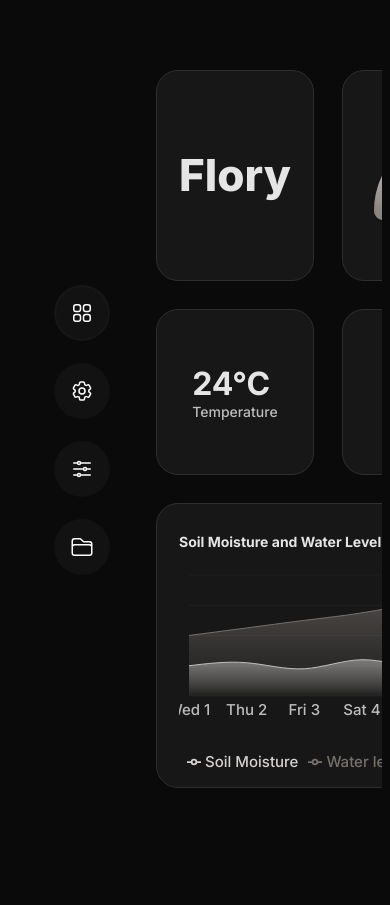
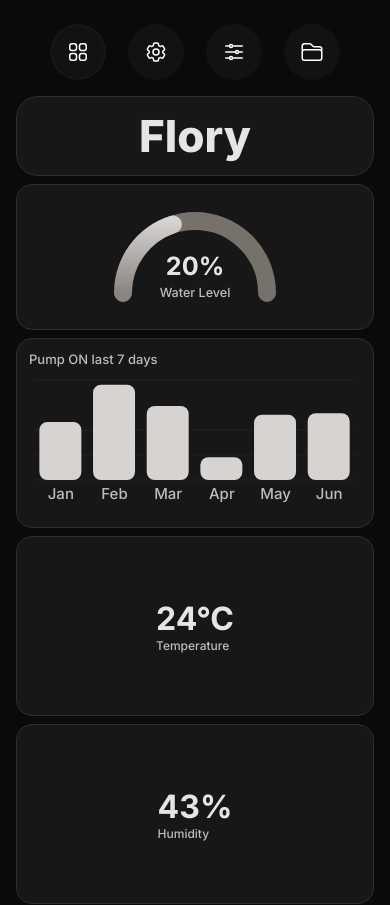
Before and after one commit to AthemiS13/Flory, a Next.js app in the folder my-app/: page / in a window 390 px wide. Shown: the top 905 px of the page. Before the commit the page ends 852 px from the top, so only its background shows below. Built offline with nearby package versions, Linux system fonts and the light colour scheme.

Commit message:
feat: enhance responsive design for SettingsPage and Sidebar; adjust button interactions and card styles

```diff
--- a/my-app/app/globals.css
+++ b/my-app/app/globals.css
@@ -23,7 +23,7 @@ a.round-btn:focus {
 }
 
 html, body, #__next { height: 100%; }
-/* Disable scrolling on html and body */
+/* Disable scrolling on html and body on desktop only */
 html {
   overflow: hidden;
   height: 100vh;
@@ -199,6 +199,10 @@ a.round-btn.active:focus-visible {
 .chart-legend-square { width:12px; height:12px; border-radius:4px; }
 
 /* Settings page layout and controls */
+.settings-page-container {
+  padding: 32px;
+}
+
 .settings-grid {
   display: grid;
   grid-template-columns: 1fr 1fr;
@@ -206,17 +210,26 @@ a.round-btn.active:focus-visible {
   align-items: stretch;
 }
 
-.settings-card { padding: 28px; border-radius: var(--rounded-lg); }
+.settings-card { padding: 28px; border-radius: 32px; }
 
 .settings-card {
   display: flex;
   flex-direction: column;
   /* increased horizontal padding per design */
-  padding-left: 88px;
-  padding-right: 88px;
+  padding-left: 100px;
+  padding-right: 100px;
   padding-top: 28px;
   padding-bottom: 28px;
 }
+
+/* make sure settings cards don't get artificially narrow due to container padding */
+.settings-card, .settings-card-inner { width: 100%; box-sizing: border-box; }
+
+/* Ensure the inner wrapper in the Sidebar can switch between column and row nicely */
+.sidebar > div { min-width: 0; display: flex; flex-direction: column; align-items: center; }
+
+.sidebar-inner { display:flex; gap:22px; align-items:center; justify-content:center }
+
 
 .settings-card-inner {
   display: flex;
@@ -310,3 +323,243 @@ input[type=range]::-ms-thumb { background: var(--fg); }
 /* Make the filled track slightly lighter so the thumb stands out */
 input[type=range]::-webkit-slider-runnable-track { height:6px; border-radius:6px }
 input[type=range] { width: 100%; }
+
+
+/* ========================================
+   RESPONSIVE DESIGN - TABLET & MOBILE
+   ======================================== */
+
+/* Tablet (portrait and landscape) */
+@media (max-width: 1024px) {
+  /* Enable scrolling on mobile */
+  html, body {
+    overflow: auto;
+    height: auto;
+    min-height: 100vh;
+  }
+
+  .container-dashboard {
+    grid-template-columns: 1fr;
+    grid-template-rows: auto 1fr;
+    padding: 16px;
+    gap: 24px;
+    height: auto;
+    min-height: 100vh;
+    align-items: start;
+  }
+
+  .sidebar {
+    flex-direction: row;
+    justify-content: center;
+    align-items: center;
+    gap: 12px;
+    padding: 12px 8px !important;
+    width: 100%;
+    position: sticky;
+    top: 0;
+    left: 0;
+    right: 0;
+    z-index: 60;
+    background: linear-gradient(180deg, rgba(10,10,10,0.98), rgba(10,10,10,0.95));
+  }
+
+  /* the inner wrapper that contains the icon links should be row on tablet and smaller */
+  .sidebar > div, .sidebar-inner { flex-direction: row; gap: 12px; }
+
+  .main-grid {
+    grid-template-columns: repeat(2, 1fr);
+    gap: 16px;
+    overflow-y: visible;
+    padding-bottom: 16px;
+    height: auto;
+  }
+
+  .col-span-2,
+  .col-span-3 {
+    grid-column: span 2;
+  }
+
+  .card-huge {
+    height: auto;
+    min-height: 240px;
+  }
+
+  /* Settings page adjustments */
+  .settings-page-container {
+    padding: 8px !important;
+  }
+
+  .settings-grid {
+    grid-template-columns: 1fr;
+    gap: 16px;
+    width: 100%;
+    margin: 0;
+    padding: 0;
+  }
+
+  .settings-card {
+    padding-left: 24px;
+    padding-right: 24px;
+    padding-top: 20px;
+    padding-bottom: 20px;
+    width: 100%;
+    box-sizing: border-box;
+    margin: 0;
+  }
+}
+
+/* Mobile (phones) */
+@media (max-width: 768px) {
+  .container-dashboard {
+    padding: 12px;
+    gap: 20px;
+    min-height: 100vh;
+  }
+
+  .sidebar {
+    gap: 12px;
+    padding: 8px 0 !important;
+  }
+
+  .main-grid {
+    grid-template-columns: 1fr;
+    gap: 12px;
+    height: auto;
+  }
+
+  .col-span-2,
+  .col-span-3 {
+    grid-column: span 1;
+  }
+
+  .card {
+    padding: 16px;
+  }
+
+  /* Smaller chart titles on mobile */
+  .card h3,
+  .card > div > h3,
+  h3 {
+    font-size: 13px !important;
+  }
+
+  /* Re-target area chart title which is rendered with inline styles in components */
+  .chart-wrapper div[style*="fontSize:14"],
+  .chart-wrapper div[style*="fontSize:14px"] {
+    font-size: 13px !important;
+  }
+
+  /* Also target the inline-styled titles used in AreaInner (fontSize:14 set inline) */
+  .chart-wrapper div[style*="fontSize:14"] {
+    font-size: 13px !important;
+  }
+
+  .stat-number {
+    font-size: 28px;
+  }
+
+  .stat-label {
+    font-size: 12px;
+  }
+
+  /* Settings page mobile adjustments */
+  .settings-page-container {
+    padding: 4px !important;
+  }
+
+  .settings-grid {
+    gap: 12px;
+    width: 100%;
+    margin: 0;
+    padding: 0;
+  }
+
+  .settings-card {
+    padding: 18px 16px;
+    padding-left: 16px;
+    padding-right: 16px;
+    width: 100%;
+    margin: 0;
+  }
+
+  .settings-card-body {
+    gap: 28px !important;
+  }
+
+  /* Override inline styles - make all settings text smaller on mobile */
+  .settings-card-body [style*="fontSize: 15"],
+  .settings-card-body [style*="fontSize: 15px"],
+  .settings-card-body [style*="fontWeight: 600"] {
+    font-size: 12px !important;
+  }
+
+  /* Make large numbers in settings smaller on mobile */
+  .settings-card-body [style*="fontSize: 56"] {
+    font-size: 44px !important;
+  }
+}
+
+/* Small phones and iPhone 15 Pro */
+@media (max-width: 480px) {
+  .container-dashboard {
+    padding: 8px;
+    gap: 8px;
+  }
+
+  .sidebar {
+    gap: 8px;
+    flex-direction: row;
+    justify-content: center;
+    align-items: center;
+  }
+
+  .main-grid {
+    gap: 8px;
+  }
+
+  .card {
+    padding: 12px;
+    border-radius: 16px;
+  }
+
+  .stat-number {
+    font-size: 24px;
+  }
+
+  .settings-page-container {
+    padding: 2px !important;
+  }
+
+  .settings-card {
+    padding: 12px 12px;
+    padding-left: 12px;
+    padding-right: 12px;
+    width: 100%;
+    margin: 0;
+  }
+
+  .settings-card-body [style*="fontSize: 15"],
+  .settings-card-body [style*="fontSize: 15px"],
+  .settings-card-body [style*="fontWeight: 600"] {
+
+  /* Tiny chart titles on very small phones */
+  .card h3,
+  .card > div > h3,
+  h3,
+  .chart-wrapper div[style*="fontSize:14"],
+  .chart-wrapper div[style*="fontSize:14px"] {
+    font-size: 12px !important;
+  }
+    font-size: 11px !important;
+  }
+
+  .settings-card-body [style*="fontSize: 56"] {
+    font-size: 36px !important;
+  }
+
+  /* Smaller button text */
+  .ui-button {
+    font-size: 13px;
+    padding: 8px 12px;
+  }
+}
--- a/my-app/components/Sidebar.tsx
+++ b/my-app/components/Sidebar.tsx
@@ -13,7 +13,7 @@ export default function Sidebar() {
   const pathname = usePathname()
   return (
     <aside className="sidebar">
-      <div style={{display:'flex',flexDirection:'column',gap:22,alignItems:'center'}}>
+      <div className="sidebar-inner" style={{display:'flex',gap:22,alignItems:'center'}}>
         {icons.map(icon => (
           <Link
             key={icon.key}
--- a/my-app/components/charts/_AreaInner.tsx
+++ b/my-app/components/charts/_AreaInner.tsx
@@ -16,7 +16,7 @@ export default function AreaInner({title = 'Soil Moisture and Water Levels in Ti
   return (
   <div style={{width:'100%'}}>
       <div style={{display:'flex',justifyContent:'space-between',alignItems:'center',marginBottom:8}}>
-        <div style={{fontSize:14,color:'var(--fg)',fontWeight:700}}>{title}</div>
+        <div style={{fontSize:13,color:'var(--fg)',fontWeight:700}}>{title}</div>
         <select aria-label="time range" style={{background:'transparent',color:'var(--muted)',borderRadius:10,border:'1px solid var(--card-stroke)',padding:'6px 8px'}}>
           <option>Last Week</option>
         </select>
--- a/my-app/components/charts/_BarInner.tsx
+++ b/my-app/components/charts/_BarInner.tsx
@@ -15,7 +15,7 @@ export default function BarInner(){
   return (
     <div style={{width:'100%'}}>
       <div style={{display:'flex',justifyContent:'flex-start',alignItems:'center',marginBottom:8}}>
-        <div style={{fontSize:14,color:'var(--muted)'}}>Pump ON last 7 days</div>
+        <div style={{fontSize:13,color:'var(--muted)'}}>Pump ON last 7 days</div>
       </div>
       <div style={{height:140}}>
         <ResponsiveContainer width="100%" height="100%">
```
Also changed, not shown: my-app/app/settings/page.tsx (+26 -6 lines).
